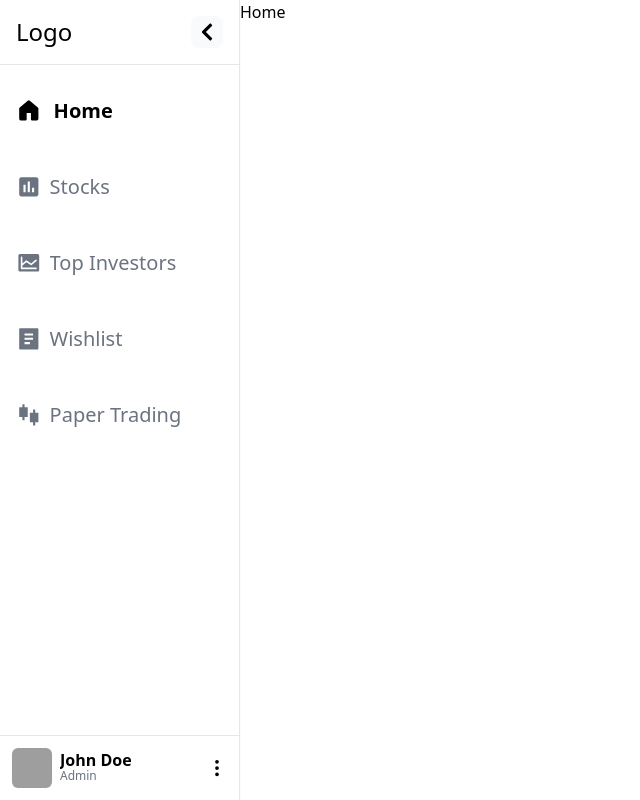
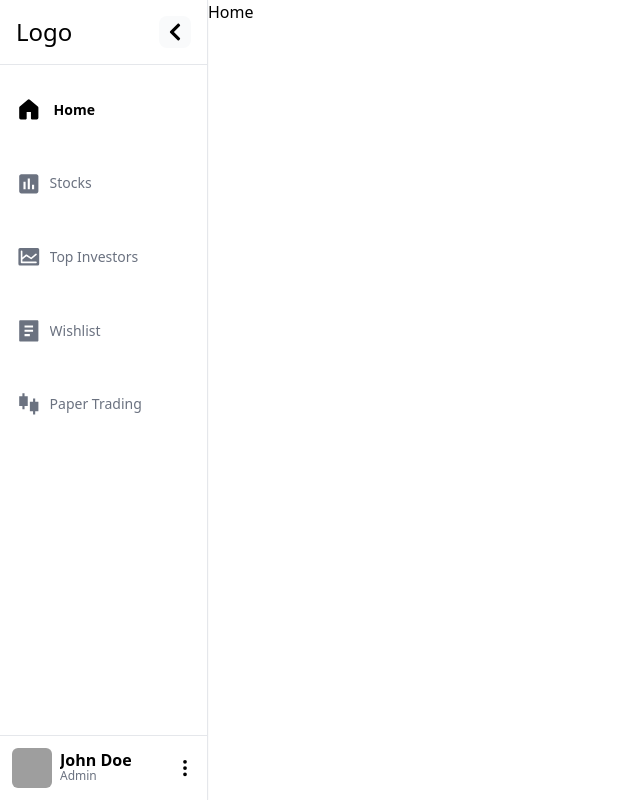
Before and after one commit to PranjalShinde18/Stocks, a React (Vite) app in the folder client/: page / in a window 1280 px wide. Shown: the whole page, without its empty margins (0-640 px from the left). Built offline with nearby package versions, Linux system fonts and the light colour scheme; grey boxes are pictures that could not be loaded.

Commit message:
Changes the font-sizes

```diff
--- a/client/src/components/Sidebar/Sidebar.tsx
+++ b/client/src/components/Sidebar/Sidebar.tsx
@@ -18,13 +18,13 @@ const Sidebar = () => {
     <aside className="h-screen">
       <nav
         className={`h-full flex flex-col bg-white border-r shadow-sm transition-all ${
-          expanded ? "w-60" : "w-16"
+          expanded ? "w-52" : "w-16"
         }`}
       >
         <div className="flex justify-between items-center p-4 pb-4 border-b">
           <div
             className={`text-2xl overflow-hidden transition-all ${
-              expanded ? "w-60" : "w-0"
+              expanded ? "w-52" : "w-0"
             }`}
           >
             Logo
@@ -53,7 +53,7 @@ const Sidebar = () => {
                   }`}
                 >
                   <div
-                    className={`text-xl flex items-center gap-2 ${
+                    className={`text-sm flex items-center gap-2 ${
                       isActive
                         ? "text-black font-semibold transition-all gap-3"
                         : "text-gray-500 group-hover:text-black group-hover:font-medium"
@@ -97,7 +97,7 @@ const Sidebar = () => {
           />
           <div
             className={`flex justify-between items-center overflow-hidden transition-all ${
-              expanded ? "w-60 ml-2" : "w-0"
+              expanded ? "w-52 ml-2" : "w-0"
             }`}
           >
             <div className="leading-4">
```
